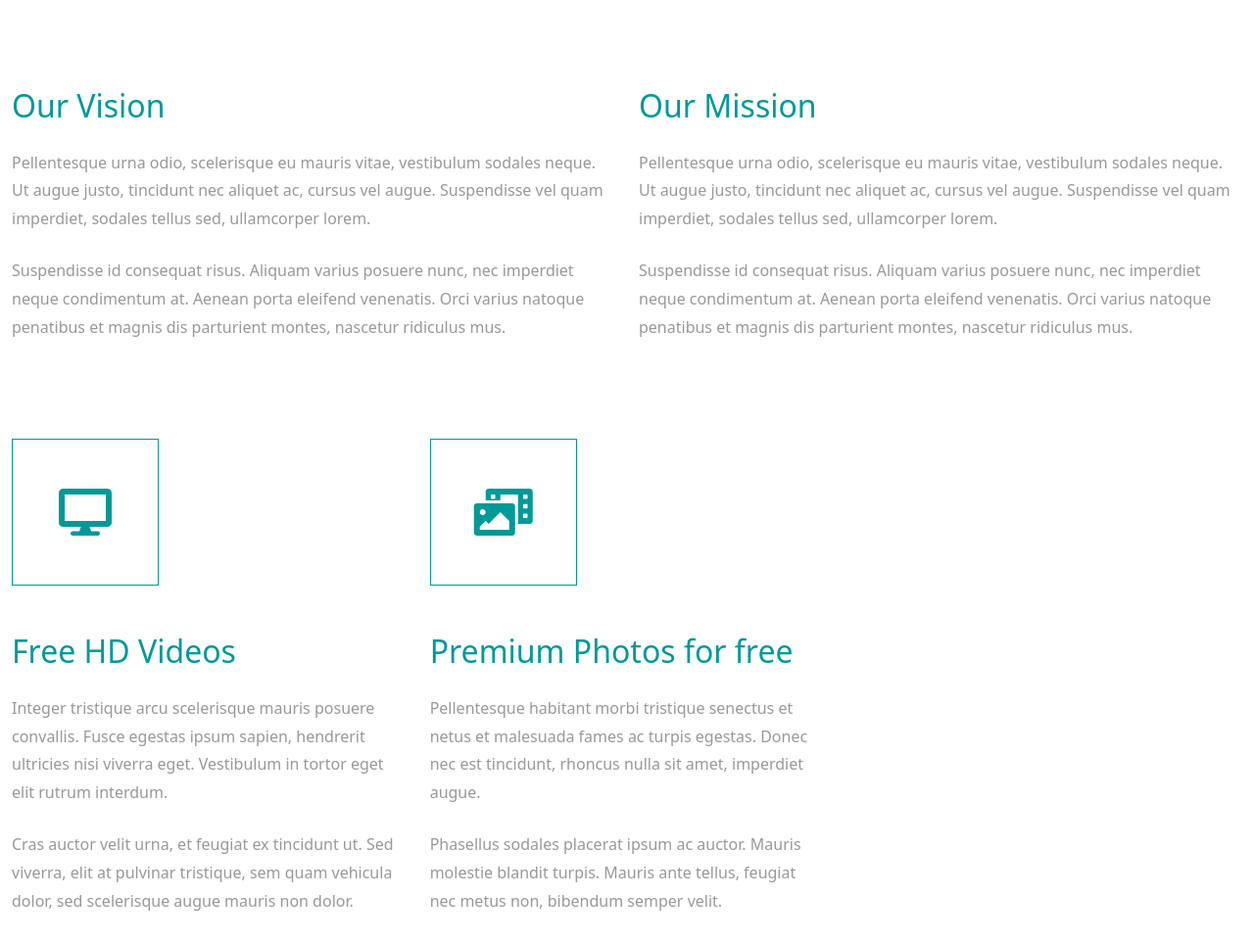
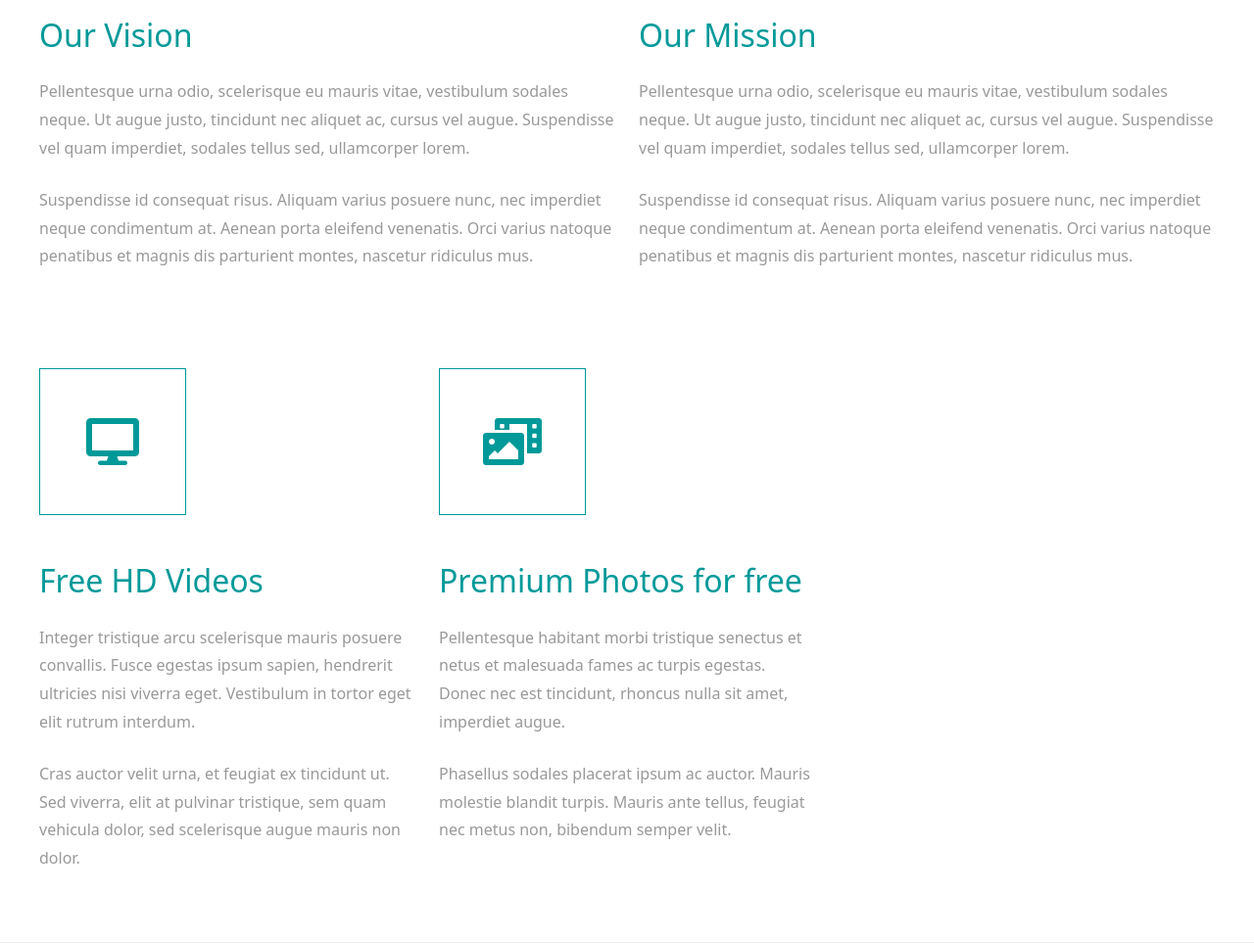
Before and after one commit to SteppaCodes/Cataloguez, a Django app: page /about/ in a window 1280 px wide. Shown: the part 696-1659 px from the top of the page at 98% size. Run offline with Django 5.2, Linux system fonts and the light colour scheme; data comes from the database, SQL or seed files in the repository; some libraries are stand-ins or nearby versions.

Commit message:
Edit: about page template

```diff
--- a/apps/general/templates/general/about.html
+++ b/apps/general/templates/general/about.html
@@ -3,7 +3,7 @@
 
 {% block content %}
 {% include 'common/hero.html' %}
-    <div class="container-fluid tm-mt-60">
+    <div class="container-fluid tm-mt-60" style="padding: 0 40px;">
         <div class="row mb-4">
             <h2 class="col-12 tm-text-primary">
                 About {{site.name}}
@@ -11,7 +11,7 @@
         </div>
         <div class="row tm-mb-74 tm-row-1640">
             <div class="col-lg-5 col-md-6 col-12 mb-3">
-                <img src="img/about.jpg" alt="Image" class="img-fluid">
+                <img src="{% static 'img/about.jpg' %}" alt="Image" class="img-fluid">
             </div>
             <div class="col-lg-7 col-md-6 col-12">
                 <div class="tm-about-img-text">
@@ -50,7 +50,7 @@
         </div> <!-- row -->
         <div class="row tm-mb-50">
             <div class="col-md-4 col-12">
-                <div class="tm-about-2-col">
+                <div class="tm-about-2-col" style="margin:0 auto">
                     <div class="tm-about-icon-container mb-5">
                         <i class="fas fa-desktop fa-3x tm-text-primary"></i>
                     </div>
```
Also changed, not shown: static/img/about.jpg (added).
